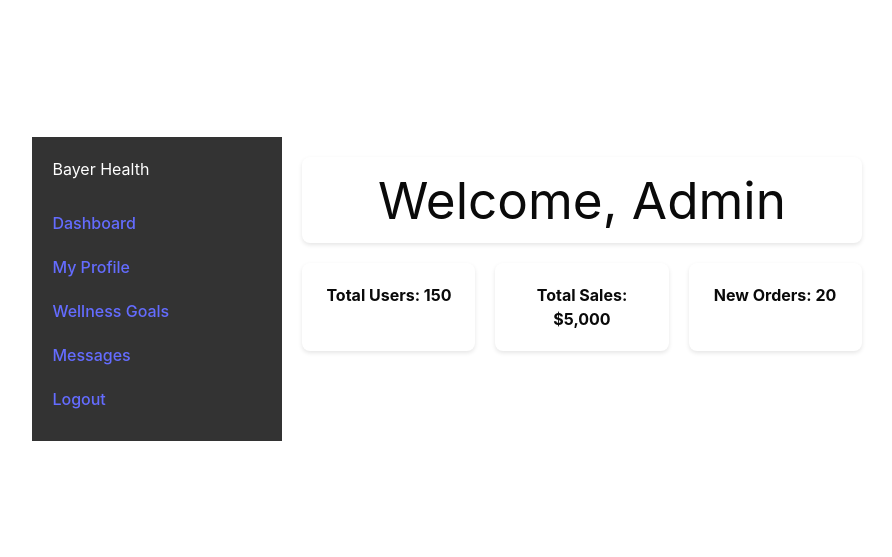
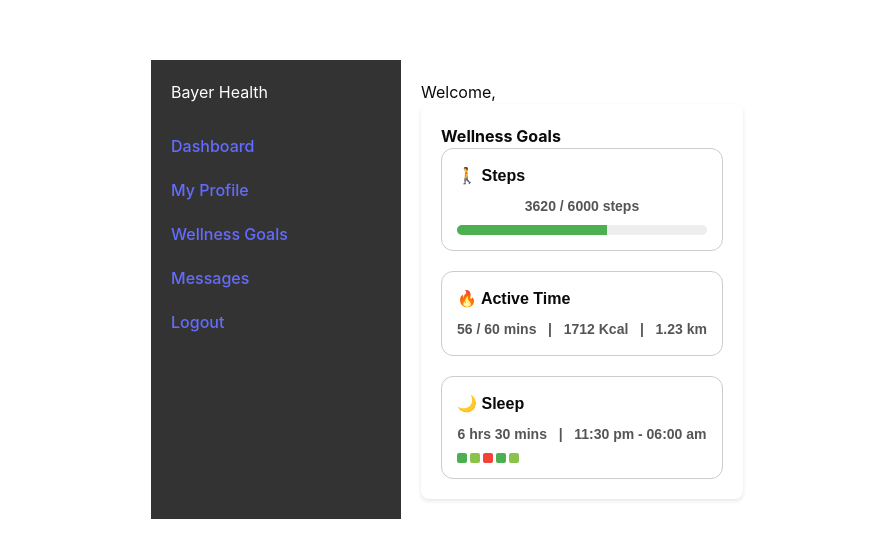
Before and after one commit to ShubhamKashyap01/HealthWelnessFrontend, a React (Vite) app: page /dashboard in a window 1280 px wide. Shown: the part 111-668 px from the top of the page, without its empty margins (183-1075 px from the left). Built offline with nearby package versions, Linux system fonts and the light colour scheme.

Commit message:
Added Wellness Goals

```diff
--- a/package.json
+++ b/package.json
@@ -31,6 +31,7 @@
     "@eslint/js": "^9.19.0",
     "@types/react": "^19.0.8",
     "@types/react-dom": "^19.0.3",
+    "@types/react-redux": "^7.1.34",
     "@vitejs/plugin-react": "^1.3.2",
     "autoprefixer": "^10.4.20",
     "eslint": "^9.19.0",
--- a/src/features/authSlice.ts
+++ b/src/features/authSlice.ts
@@ -1,9 +1,9 @@
 import { createSlice, PayloadAction } from "@reduxjs/toolkit";
 
 interface User {
-  id?: string;
-  name?: string;
-  email?: string;
+  id: string;
+  name: string;
+  email: string;
   age?: number;
   profilePic?: string;
   role?:string;
--- a/src/pages/Dashboard/Dashboard.tsx
+++ b/src/pages/Dashboard/Dashboard.tsx
@@ -1,31 +1,77 @@
 import React from "react";
 import "./Dashboard.scss";
 import { Link } from "react-router-dom";
+import { RootState } from "../../store/store";
+import { useSelector } from "react-redux";
+import styles from "../WellnessGoals/FitnessTracker.module.scss";
+// import Card from "../../components/ui/card/Card"
 
 const Dashboard: React.FC = () => {
+  const user = useSelector((state: RootState) => state.auth.user);
+  console.log(user)
   return (
     <div className="dashboard">
       <aside className="sidebar">
         <h2>Bayer Health</h2>
         <ul>
-        <li><Link to="/dashboard">Dashboard</Link></li>
-          <li><Link to="/profile">My Profile</Link></li>
-          <li><Link to="/goals">Wellness Goals</Link></li>
-          <li><Link to="/messages">Messages</Link></li>
-          <li><Link to="/logout">Logout</Link></li>
-
+          <li>
+            <Link to="/dashboard">Dashboard</Link>
+          </li>
+          <li>
+            <Link to="/profile">My Profile</Link>
+          </li>
+          <li>
+            <Link to="/goals">Wellness Goals</Link>
+          </li>
+          <li>
+            <Link to="/messages">Messages</Link>
+          </li>
+          <li>
+            <Link to="/logout">Logout</Link>
+          </li>
         </ul>
       </aside>
 
       <main className="content">
-        <header className="header">
-          <h1>Welcome, Admin</h1>
-        </header>
+        <p  style={{ textAlign: "left" }}>Welcome, {user?.name}</p>
+        <section className="cards">
 
-        <section className="cards">
-          <div className="card">Total Users: 150</div>
-          <div className="card">Total Sales: $5,000</div>
-          <div className="card">New Orders: 20</div>
+          <div className="card">
+          <h3 style={{ textAlign: "left" }}>Wellness Goals</h3>
+          <div className={styles.fitnessTracker}>
+            {/* Steps Card */}
+            <div className={styles.card}>
+              <h3>🚶 Steps</h3>
+              <p className={styles.stats}>3620 / 6000 steps</p>
+              <div className={styles.progressBar}>
+                <div className={styles.progress} style={{ width: "60%" }}></div>
+              </div>
+            </div>
+
+            {/* Active Time Card */}
+            <div className={styles.card}>
+              <h3>🔥 Active Time</h3>
+              <p className={styles.stats}>
+                56 / 60 mins &nbsp; | &nbsp; 1712 Kcal &nbsp; | &nbsp; 1.23 km
+              </p>
+            </div>
+
+            {/* Sleep Card */}
+            <div className={styles.card}>
+              <h3>🌙 Sleep</h3>
+              <p className={styles.stats}>
+                6 hrs 30 mins &nbsp; | &nbsp; 11:30 pm - 06:00 am
+              </p>
+              <div className={styles.sleepGraph}>
+                <div className={`${styles.block} ${styles.sleep}`}></div>
+                <div className={`${styles.block} ${styles.lightSleep}`}></div>
+                <div className={`${styles.block} ${styles.awake}`}></div>
+                <div className={`${styles.block} ${styles.sleep}`}></div>
+                <div className={`${styles.block} ${styles.lightSleep}`}></div>
+              </div>
+            </div>
+          </div>
+          </div>
         </section>
       </main>
     </div>
--- a/src/pages/Messages/Messages.tsx
+++ b/src/pages/Messages/Messages.tsx
@@ -1,9 +1,35 @@
-
+import { Link } from "react-router-dom";
+import "../Dashboard/Dashboard.scss";
 
 const Messages = () => {
   return (
-    <div>Messages</div>
-  )
-}
+    <div className="dashboard">
+      <aside className="sidebar">
+        <h2>Bayer Health</h2>
+        <ul>
+          <li>
+            <Link to="/dashboard">Dashboard</Link>
+          </li>
+          <li>
+            <Link to="/profile">My Profile</Link>
+          </li>
+          <li>
+            <Link to="/goals">Wellness Goals</Link>
+          </li>
+          <li>
+            <Link to="/messages">Messages</Link>
+          </li>
+          <li>
+            <Link to="/logout">Logout</Link>
+          </li>
+        </ul>
+      </aside>
 
-export default Messages
+      <main className="content">
+        <section className="cards">Messages</section>
+      </main>
+    </div>
+  );
+};
+
+export default Messages;
--- /dev/null
+++ b/src/pages/WellnessGoals/FitnessTracker.module.scss
@@ -0,0 +1,67 @@
+.fitnessTracker {
+    display: flex;
+    flex-direction: column;
+    gap: 20px;
+    max-width: 350px;
+    font-family: Arial, sans-serif;
+
+    .card {
+      border: 1px solid #ccc;
+      border-radius: 12px;
+      padding: 15px;
+      display: flex;
+      flex-direction: column;
+      gap: 8px;
+
+      h3 {
+        display: flex;
+        align-items: center;
+        gap: 8px;
+        font-size: 16px;
+        font-weight: bold;
+      }
+
+      .progressBar {
+        width: 100%;
+        height: 10px;
+        background: #eee;
+        border-radius: 5px;
+        overflow: hidden;
+
+        .progress {
+          height: 100%;
+          background: #4caf50;
+          transition: width 0.3s ease;
+        }
+      }
+
+      .stats {
+        font-size: 14px;
+        color: #555;
+      }
+
+      .sleepGraph {
+        display: flex;
+        gap: 3px;
+
+        .block {
+          width: 10px;
+          height: 10px;
+          background: #ddd;
+          border-radius: 2px;
+
+          &.sleep {
+            background: #4caf50;
+          }
+
+          &.lightSleep {
+            background: #8bc34a;
+          }
+
+          &.awake {
+            background: #f44336;
+          }
+        }
+      }
+    }
+  }
--- a/src/pages/WellnessGoals/WellnessGoals.tsx
+++ b/src/pages/WellnessGoals/WellnessGoals.tsx
@@ -1,7 +1,45 @@
+import React from 'react'
+import styles from "./FitnessTracker.module.scss";
 
 const WellnessGoals = () => {
   return (
-    <div>WellnessGoals</div>
+    <div className={styles.fitnessTracker}>
+      {/* Steps Card */}
+      <div className={styles.card}>
+        <h3>
+          🚶 Steps
+        </h3>
+        <p className={styles.stats}>
+          3620 / 6000 steps
+        </p>
+        <div className={styles.progressBar}>
+          <div className={styles.progress} style={{ width: "60%" }}></div>
+        </div>
+      </div>
+
+      {/* Active Time Card */}
+      <div className={styles.card}>
+        <h3>🔥 Active Time</h3>
+        <p className={styles.stats}>
+          56 / 60 mins &nbsp; | &nbsp; 1712 Kcal &nbsp; | &nbsp; 1.23 km
+        </p>
+      </div>
+
+      {/* Sleep Card */}
+      <div className={styles.card}>
+        <h3>🌙 Sleep</h3>
+        <p className={styles.stats}>
+          6 hrs 30 mins &nbsp; | &nbsp; 11:30 pm - 06:00 am
+        </p>
+        <div className={styles.sleepGraph}>
+          <div className={`${styles.block} ${styles.sleep}`}></div>
+          <div className={`${styles.block} ${styles.lightSleep}`}></div>
+          <div className={`${styles.block} ${styles.awake}`}></div>
+          <div className={`${styles.block} ${styles.sleep}`}></div>
+          <div className={`${styles.block} ${styles.lightSleep}`}></div>
+        </div>
+      </div>
+    </div>
   )
 }
 
```
